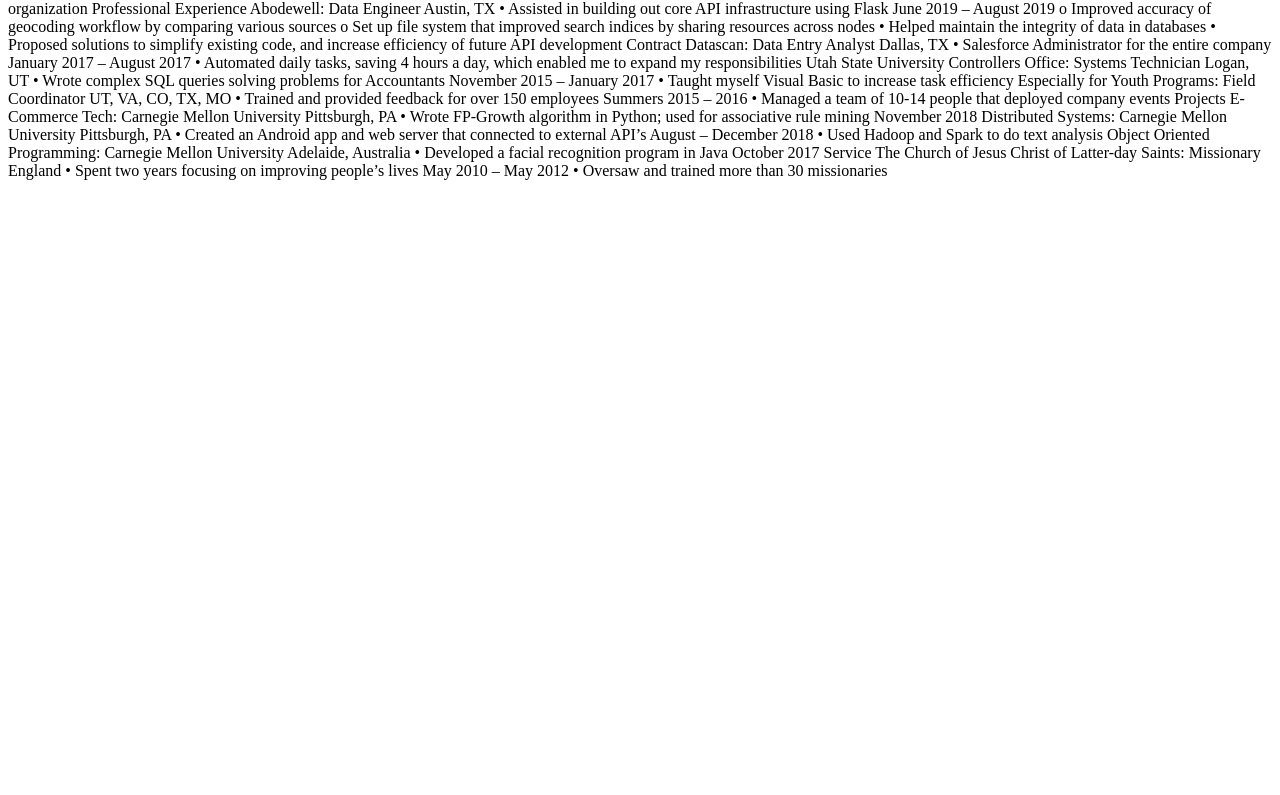
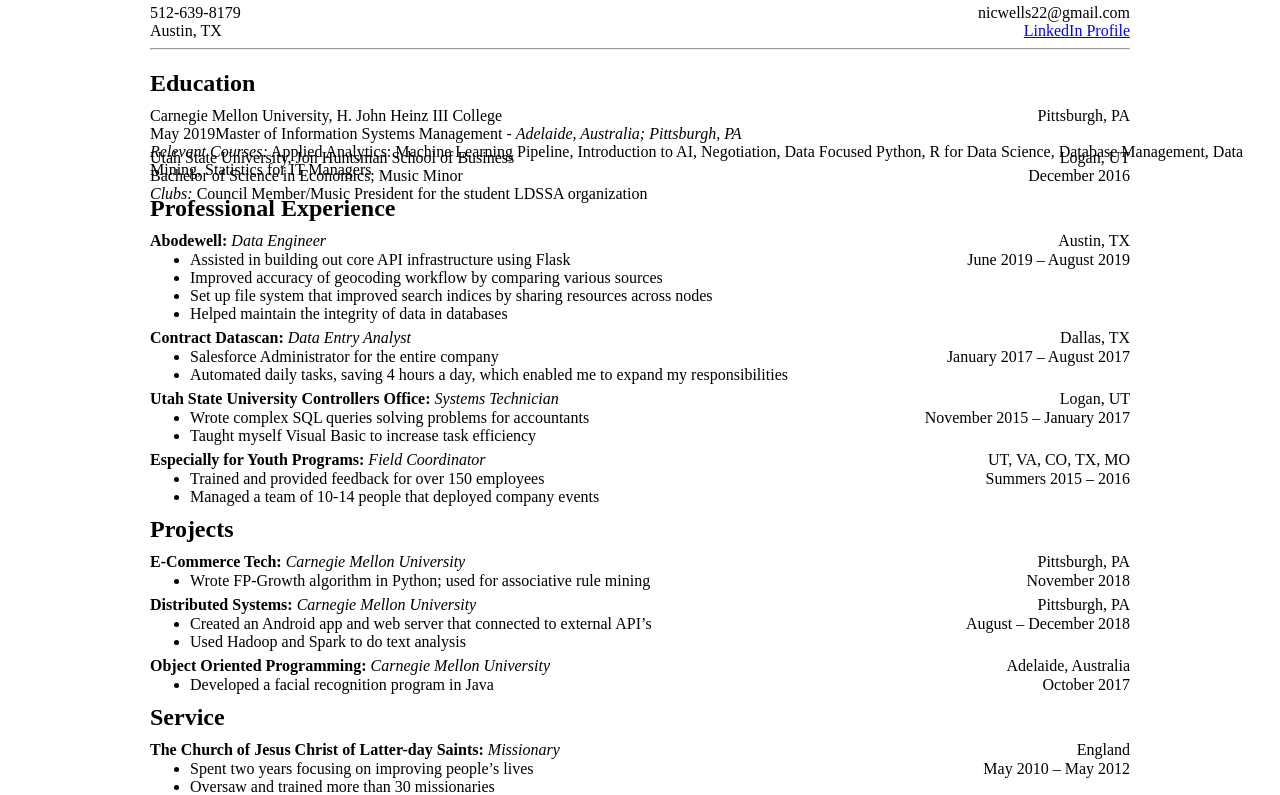
Before and after one commit to nicwells22/Resume, a plain HTML site: page index.html in a window 1280 px wide. Shown: the part 154-949 px from the top of the page. Before the commit the page ends 800 px from the top, so only its background shows below. Drawn offline with Linux system fonts and the light colour scheme.

Commit message:
major formating changes

```diff
--- a/index.html
+++ b/index.html
@@ -3,53 +3,97 @@
         Resume for Nicholas Wells
     </title>
     <head>
-
+        <link rel="stylesheet" href="styles.css">
     </head>
     <body>
+        <div>
+            <center><stong><h1>Nicholas Wells</h1></strong></center>
+            <div>
+                <span class="left">512-639-8179</span>
+                <span class="right">nicwells22@gmail.com</span><br>
+                <span class="left">Austin, TX</span>
+                <span class="right"><a href="https://www.linkedin.com/in/nicwells22/">LinkedIn Profile</a></span><br>
+            </div>
+        </div>
+        <hr>
         <p>
-            <stong><h1>Nicholas Wells</h1></strong>
-            512-639-8179    nicwells22@gmail.com
-            Austin, TX      <a>www.linkedin/in/nicwells22/</a>
+            <h2>Education</h2>
         </p>
-
-            Education
-            Carnegie Mellon University, H. John Heinz III College	Pittsburgh, PA
-            Master of Information Systems Management – Adelaide, Australia; Pittsburgh, PA	May 2019
-            Relevant Courses: Applied Analytics: Machine Learning Pipeline, Introduction to AI, Negotiation, Data Focused Python, R for Data Science, Database Management, Data Mining, Statistics for IT Managers
-            Utah State University, Jon Huntsman School of Business	Logan, UT
-            Bachelor of Science in Economics; Music Minor	December 2016
-            Clubs: Council Member/Music President for the student LDSSA organization
-            Professional Experience
-            Abodewell: Data Engineer	Austin, TX
-            •	Assisted in building out core API infrastructure using Flask	June 2019 – August 2019
-            o	Improved accuracy of geocoding workflow by comparing various sources
-            o	Set up file system that improved search indices by sharing resources across nodes
-            •	Helped maintain the integrity of data in databases
-            •	Proposed solutions to simplify existing code, and increase efficiency of future API development
-            Contract Datascan: Data Entry Analyst	Dallas, TX
-            •	Salesforce Administrator for the entire company	January 2017 – August 2017
-            •	Automated daily tasks, saving 4 hours a day, which enabled me to expand my responsibilities
-            Utah State University Controllers Office: Systems Technician	Logan, UT
-            •	Wrote complex SQL queries solving problems for Accountants	November 2015 – January 2017
-            •	Taught myself Visual Basic to increase task efficiency
-            Especially for Youth Programs: Field Coordinator	UT, VA, CO, TX, MO
-            •	Trained and provided feedback for over 150 employees	Summers 2015 – 2016
-            •	Managed a team of 10-14 people that deployed company events
-            Projects
-            E-Commerce Tech: Carnegie Mellon University	Pittsburgh, PA
-            •	Wrote FP-Growth algorithm in Python; used for associative rule mining	November 2018
-            Distributed Systems: Carnegie Mellon University	Pittsburgh, PA
-            •	Created an Android app and web server that connected to external API’s 	August – December 2018
-            •	Used Hadoop and Spark to do text analysis
-            Object Oriented Programming: Carnegie Mellon University 	Adelaide, Australia
-            •	Developed a facial recognition program in Java	October 2017
-            Service
-            The Church of Jesus Christ of Latter-day Saints: Missionary	England
-            •	Spent two years focusing on improving people’s lives	May 2010 – May 2012
-            •	Oversaw and trained more than 30 missionaries
-
-
+        <p>
+            Carnegie Mellon University, H. John Heinz III College <span class="right">Pittsburgh, PA </span><br>
+            Master of Information Systems Management - <i>Adelaide, Australia; Pittsburgh, PA</i><span class="left">May 2019</span><br>
+            <span class="tab"><i>Relevant Courses:</i> Applied Analytics: Machine Learning Pipeline, Introduction to AI, Negotiation, Data Focused Python, R for Data Science, Database Management, Data Mining, Statistics for IT Managers</span>
+        </p>
+        <p>
+            Utah State University, Jon Huntsman School of Business	<span class="right">Logan, UT</span><br>
+            Bachelor of Science in Economics; Music Minor	<span class="right">December 2016</span><br>
+            <span class="tab"><i>Clubs:</i> Council Member/Music President for the student LDSSA organization</span>
+        </p>
+        <p>
+            <h2>Professional Experience</h2>
+        </p>
+        <p>
+            <b>Abodewell:</b> <i>Data Engineer</i>	<span class="right">Austin, TX</span>
+            <ul>
+                <li>Assisted in building out core API infrastructure using Flask<span class="right">June 2019 – August 2019</span></li>
+                <li>Improved accuracy of geocoding workflow by comparing various sources</li>
+                <li>Set up file system that improved search indices by sharing resources across nodes</li>
+                <li>Helped maintain the integrity of data in databases</li>
+            </ul>
+        </p>
+        <p>
+            <b>Contract Datascan:</b> <i>Data Entry Analyst</i>	<span class="right">Dallas, TX</span>
+            <ul>
+                <li>Salesforce Administrator for the entire company<span class="right">January 2017 – August 2017</span></li>
+                <li>Automated daily tasks, saving 4 hours a day, which enabled me to expand my responsibilities	</li>
+            </ul>
+        </p>
+        <p>
+            <b>Utah State University Controllers Office:</b> <i>Systems Technician	</i><span class="right">Logan, UT</span>
+            <ul>
+                <li>Wrote complex SQL queries solving problems for accountants<span class="right">November 2015 – January 2017</span></li>
+                <li>Taught myself Visual Basic to increase task efficiency</li>
+            </ul>
+        </p>
+        <p>
+            <b>Especially for Youth Programs:</b> <i>Field Coordinator</i>	<span class="right">UT, VA, CO, TX, MO</span>
+            <ul>
+                <li>Trained and provided feedback for over 150 employees<span class="right">Summers 2015 – 2016</span></li>
+                <li>Managed a team of 10-14 people that deployed company events</li>
+            </ul>
+        </p>
+        <p>
+            <h2>Projects</h2>
+        </p>
+        <p>
+            <b>E-Commerce Tech:</b> <i>Carnegie Mellon University</i>	<span class="right">Pittsburgh, PA</span>
+            <ul>
+                <li>Wrote FP-Growth algorithm in Python; used for associative rule mining<span class="right">November 2018</span></li>
+            </ul>
+        </p>
+        <p>
+            <b>Distributed Systems:</b> <i>Carnegie Mellon University</i>	<span class="right">Pittsburgh, PA</span>
+            <ul>
+                <li>Created an Android app and web server that connected to external API’s<span class="right">August – December 2018</span></li>
+                <li>Used Hadoop and Spark to do text analysis</li>
+            </ul>
+        </p>
+        <p>
+            <b>Object Oriented Programming:</b> <i>Carnegie Mellon University</i> 	<span class="right">Adelaide, Australia</span>
+            <ul>
+                <li>Developed a facial recognition program in Java	<span class="right">October 2017</span></li>
+            </ul>
+        </p>
+        <p>
+            <h2>Service</h2>
+        </p>
+        <p>
+            <b>The Church of Jesus Christ of Latter-day Saints:</b> <i>Missionary</i>	<span class="right">England</span>
+            <ul>
+                <li>Spent two years focusing on improving people’s lives<span class="right">May 2010 – May 2012</span></li>
+                <li>Oversaw and trained more than 30 missionaries</li>
+            </ul>
+        </p>
     </body>
 
-
 </html>
--- /dev/null
+++ b/styles.css
@@ -0,0 +1,25 @@
+.right{
+    float:right;
+}
+.left{
+    float:left;
+}
+.tab{
+    position: absolute;
+    left: 150px;
+}
+p + ul {
+    margin-top: -15px;
+}
+p + p {
+    margin-top: -10px;
+}
+p + h1 {
+    margin-bottom: -5px;
+}
+body {
+    margin-top: 100px;
+    margin-bottom: 100px;
+    margin-right: 150px;
+    margin-left: 150px;
+  }
```
